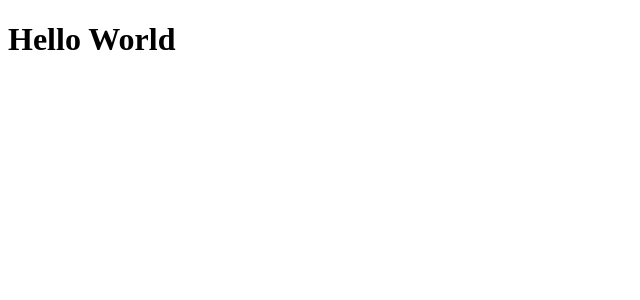
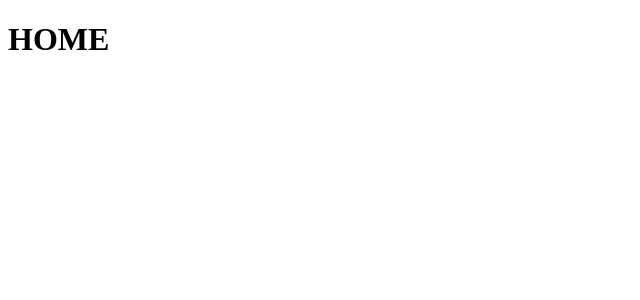
Before and after one commit to maddenlockin/employee-directory, a React app: page / in a window 1280 px wide. Shown: the top 300 px of the page, without its empty margins (0-640 px from the left). Built offline with nearby package versions, Linux system fonts and the light colour scheme.

Commit message:
Home view created and applied to App

```diff
--- a/package.json
+++ b/package.json
@@ -65,6 +65,7 @@
   },
   "dependencies": {
     "react": "^17.0.2",
-    "react-dom": "^17.0.2"
+    "react-dom": "^17.0.2",
+    "react-router-dom": "^6.2.1"
   }
 }
--- a/src/App.jsx
+++ b/src/App.jsx
@@ -1,3 +1,14 @@
+import { BrowserRouter as Router, Switch, Route } from 'react-router-dom';
+import Home from './views/Home';
+
 export default function App() {
-  return <h1>Hello World</h1>;
+  return (
+    <Router>
+      <Switch>
+        <Route path="/">
+          <Home />
+        </Route>
+      </Switch>
+    </Router>
+  );
 }
--- /dev/null
+++ b/src/views/Home.jsx
@@ -0,0 +1,5 @@
+export default function Home() {
+  return (
+    <h1>HOME</h1>
+  )
+}
```
Also changed, not shown: 1 other file (tests, documents, lock files or other folders).
